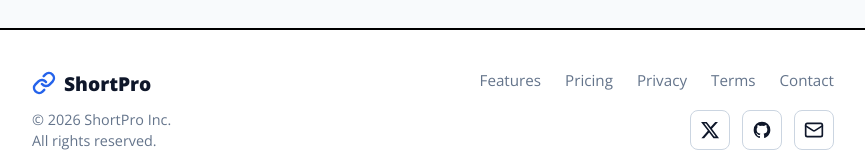
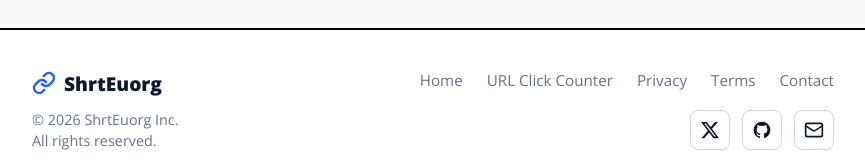
Before and after one commit to page-dotcom/Links, a Next.js app: page / in a window 1280 px wide. Shown: the part 1809-1969 px from the top of the page, without its empty margins (207-1072 px from the left). Built offline with nearby package versions, Linux system fonts and the light colour scheme; no server answers.

Commit message:
Update Footer.js

```diff
--- a/components/Footer.js
+++ b/components/Footer.js
@@ -1,5 +1,5 @@
 import Link from 'next/link';
-
+import { siteConfig } from '../lib/config';
 export default function Footer() {
   return (
     <footer>
@@ -12,10 +12,10 @@ export default function Footer() {
                 <path d="M10 13a5 5 0 0 0 7.54.54l3-3a5 5 0 0 0-7.07-7.07l-1.72 1.71"></path>
                 <path d="M14 11a5 5 0 0 0-7.54-.54l-3 3a5 5 0 0 0 7.07 7.07l1.71-1.71"></path>
               </svg>
-              ShortPro
+              {siteConfig.name}
             </Link>
             <p className="copyright-text">
-              &copy; 2026 ShortPro Inc.<br />All rights reserved.
+              &copy; 2026 {siteConfig.name} Inc.<br />All rights reserved.
             </p>
 
             <div className="status-badge">
@@ -25,8 +25,8 @@ export default function Footer() {
 
           <div className="footer-right">
             <div className="footer-links">
-              <Link href="#">Features</Link>
-              <Link href="#">Pricing</Link>
+              <Link href="/">Home</Link>
+              <Link href="#">URL Click Counter</Link>
               <Link href="#">Privacy</Link>
               <Link href="#">Terms</Link>
               <Link href="#">Contact</Link>
```
